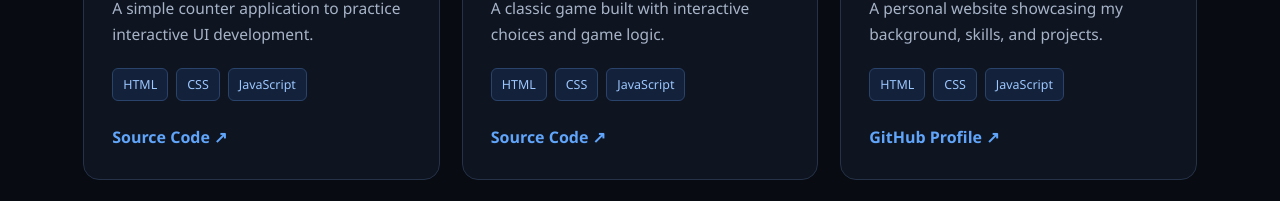
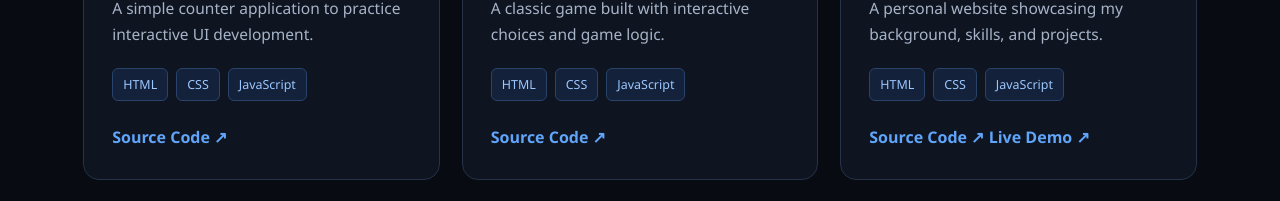
Before and after one commit to mohdnashit/portfolio, a plain HTML site: page index.html in a window 1280 px wide. Shown: the part 1660-1861 px from the top of the page. Drawn offline with Linux system fonts and the light colour scheme.

```diff
--- a/index.html
+++ b/index.html
@@ -1,3 +1,4 @@
+
 <!DOCTYPE html>
 <html lang="en">
 <head>
@@ -31,7 +32,6 @@
         <section class="hero section" id="home">
             <div class="hero-content reveal">
                 <p class="eyebrow">HELLO, I'M</p>
-
                 <h1>Mohammed <span>Nashit</span></h1>
 
                 <h2 class="hero-subtitle">
@@ -45,10 +45,8 @@
 
                 <div class="hero-buttons">
                     <a href="#projects" class="btn btn-primary">View Projects</a>
-
                     <a href="resume.pdf" target="_blank" rel="noopener"
                        class="btn btn-secondary">View Resume</a>
-
                     <a href="resume.pdf" download class="btn btn-secondary">
                         Download Resume
                     </a>
@@ -57,20 +55,18 @@
                 <div class="social-links">
                     <a href="https://github.com/mohdnashit"
                        target="_blank" rel="noopener noreferrer">GitHub ↗</a>
-
                     <a href="https://www.linkedin.com/in/mohammed-nashit-a6a728369/"
                        target="_blank" rel="noopener noreferrer">LinkedIn ↗</a>
                 </div>
             </div>
 
-            <!-- Guest avatar: no personal photo required -->
+            <!-- Animated guest avatar: no personal photo required -->
             <div class="hero-visual reveal">
                 <div class="avatar-orbit orbit-one"></div>
                 <div class="avatar-orbit orbit-two"></div>
 
                 <div class="hero-avatar" aria-label="Guest profile icon">
-                    <svg viewBox="0 0 24 24" role="img"
-                         aria-label="Guest avatar">
+                    <svg viewBox="0 0 24 24" role="img" aria-label="Guest avatar">
                         <circle cx="12" cy="8" r="4"></circle>
                         <path d="M4 21a8 8 0 0 1 16 0"></path>
                     </svg>
@@ -145,8 +141,12 @@
                         <span>HTML</span><span>CSS</span><span>JavaScript</span>
                     </div>
                     <div class="project-links">
-                        <a href="https://github.com/mohdnashit"
-                           target="_blank" rel="noopener noreferrer">GitHub Profile ↗</a>
+                        <a href="https://github.com/mohdnashit/portfolio"
+                           target="_blank" rel="noopener noreferrer">Source Code ↗</a>
+
+                        <a href="https://mohdnashit.github.io/portfolio/"
+                           target="_blank" rel="noopener noreferrer"
+                           class="live-demo">Live Demo ↗</a>
                     </div>
                 </article>
 
@@ -231,8 +231,7 @@
             </p>
 
             <form class="contact-form" id="contactForm"
-                  action="https://formspree.io/f/YOUR_FORM_ID"
-                  method="POST">
+                  action="https://formspree.io/f/YOUR_FORM_ID" method="POST">
                 <label for="name">Your name</label>
                 <input type="text" id="name" name="name"
                        placeholder="Enter your name" required>
```
